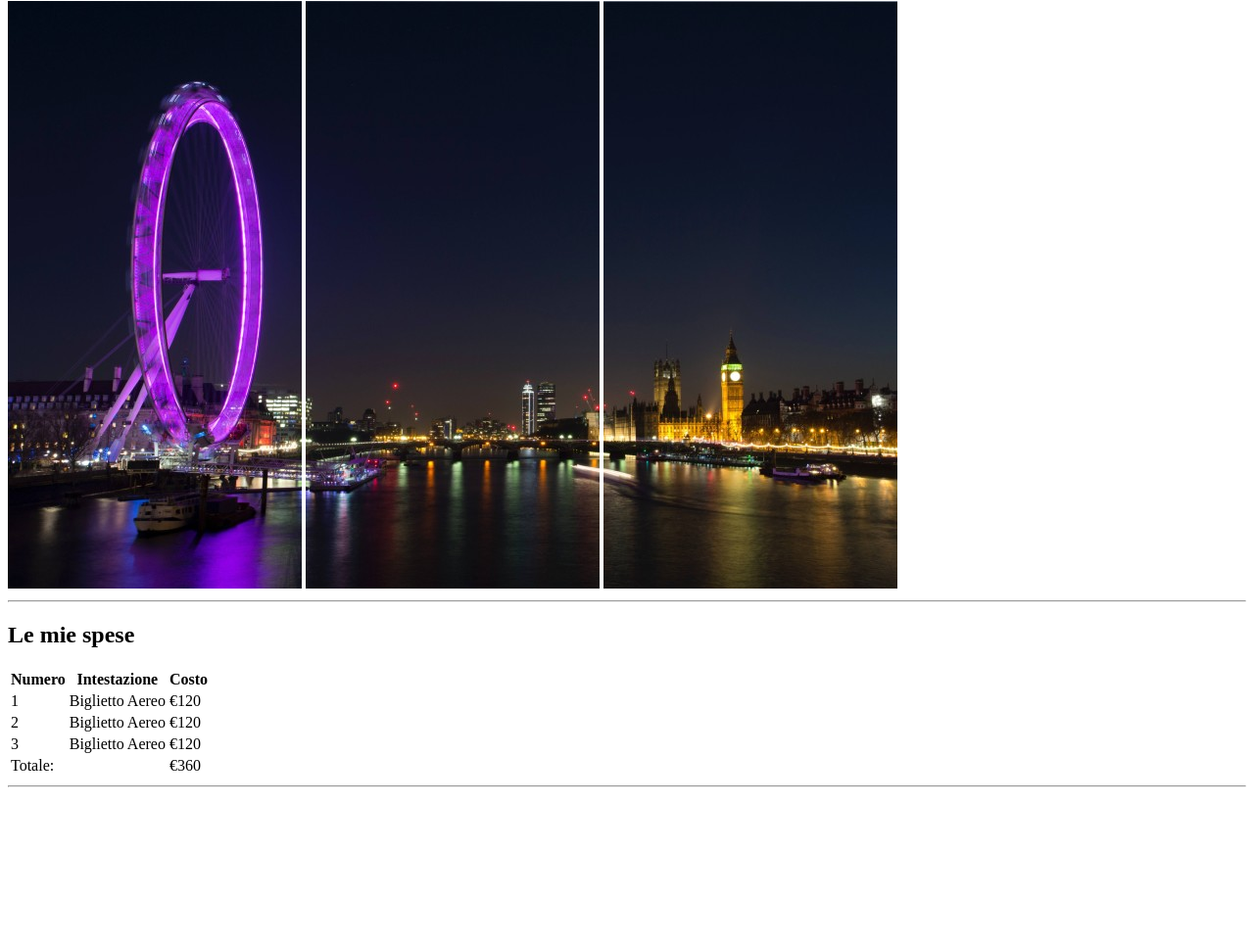
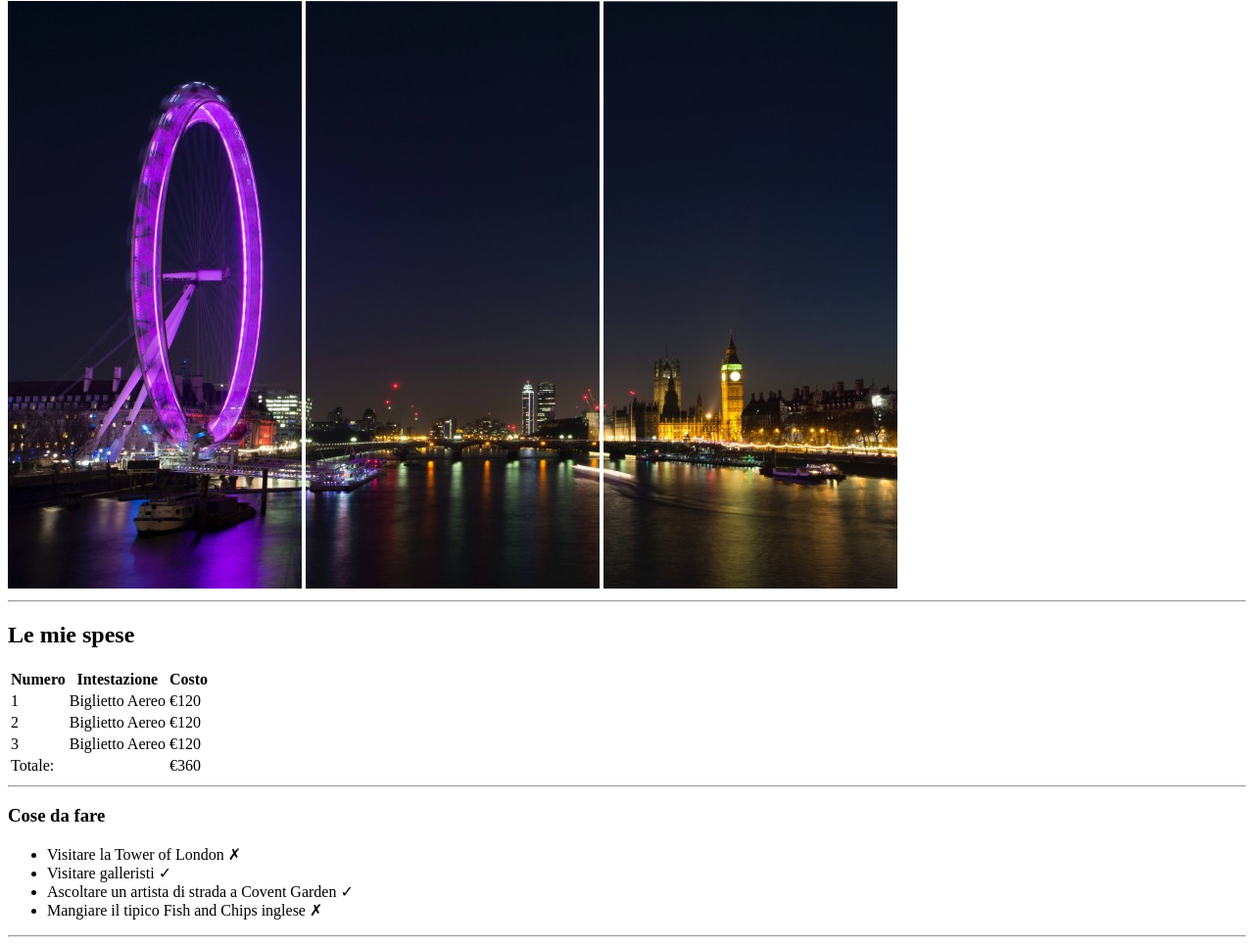
Before and after one commit to matteo-cota/html-london-trip, a plain HTML site: page index.html in a window 1280 px wide. Shown: the part 79-1044 px from the top of the page at 98% size. Before the commit the page ends 891 px from the top, so only its background shows below. Drawn offline with Linux system fonts and the light colour scheme.

Commit message:
add cose da fare

```diff
--- a/index.html
+++ b/index.html
@@ -50,6 +50,23 @@
         <hr>
     </main>
 
+    <!--cose da fare-->
+    <main>
+        <strong>
+            <h3>Cose da fare</h3>
+        </strong>
+        <ul>
+            <li>Visitare la Tower of London ✗</li>
+            <li>Visitare galleristi ✓</li>
+            <li>Ascoltare un artista di strada a Covent Garden ✓</li>
+            <li>Mangiare il tipico Fish and Chips inglese ✗</li>
+        </ul>
+        <hr>
+
+
+
+    </main>
+
 </body>
 
 </html>
```
